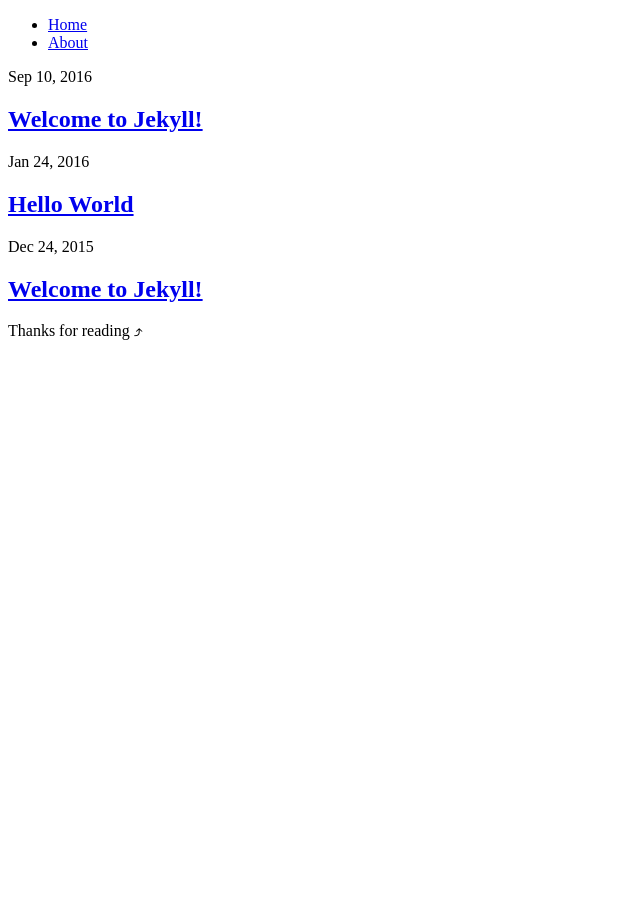
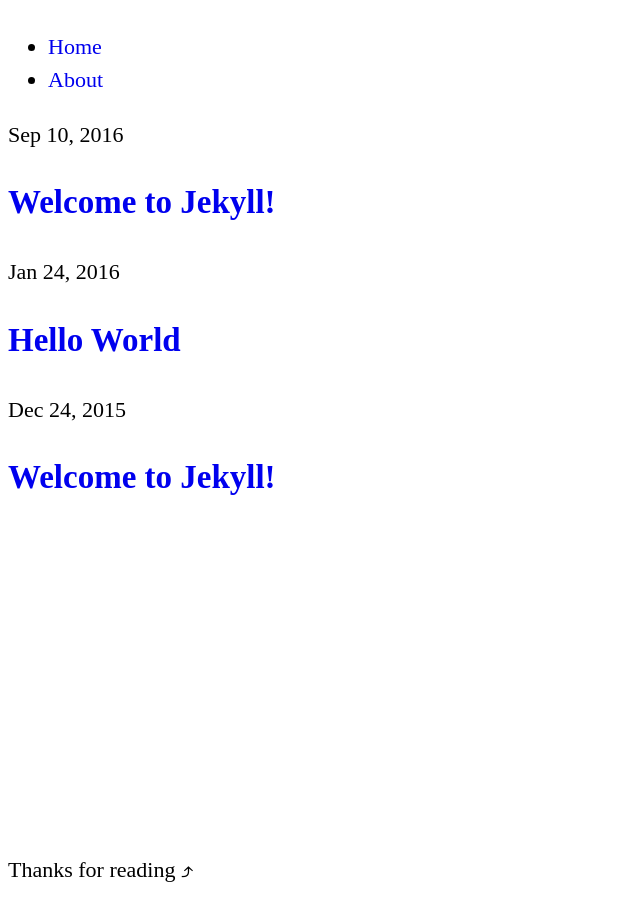
Before and after one commit to davesantos/jekyll-starter, a Jekyll site: the page built from index.html, in a window 1280 px wide. Shown: the whole page, without its empty margins (0-640 px from the left). Built offline with Jekyll 4.4.1, drawn with Linux system fonts in a browser that asks for light colours.

Commit message:
Remove sass

```diff
--- /dev/null
+++ b/css/all.css
@@ -0,0 +1,54 @@
+@media screen and (min-width: 320px) {
+  :root {
+    font-size: calc(16px + (24 - 16) * (100vw - 320px)/(1600 - 320));
+    line-height: 1.5;
+  }
+}
+
+@media screen and (min-width: 1000px) {
+  :root {
+    font-size: 22px;
+  }
+}
+
+@-ms-viewport {
+  width: device-width;
+}
+
+*, *:before, *:after {
+  box-sizing: border-box;
+}
+
+html, body {
+  height: 100%;
+}
+
+body {
+  opacity: 0;
+  display: flex;
+  flex-direction: column;
+}
+
+a {
+  text-decoration: none;
+}
+
+img {
+  -ms-interpolation-mode: bicubic;
+  display: block;
+  height: auto !important;
+  max-width: 100%;
+  vertical-align: middle;
+}
+
+.js body, .no-js body, .wf-active body, .wf-inactive body {
+  opacity: 1;
+}
+
+.main {
+  flex: 1 0 auto;
+}
+
+.footer {
+  flex-shrink: 0;
+}
```
Also changed, not shown: _sass/all.sass (deleted, +0 -70 lines), _config.yml (line endings or trailing spaces).
